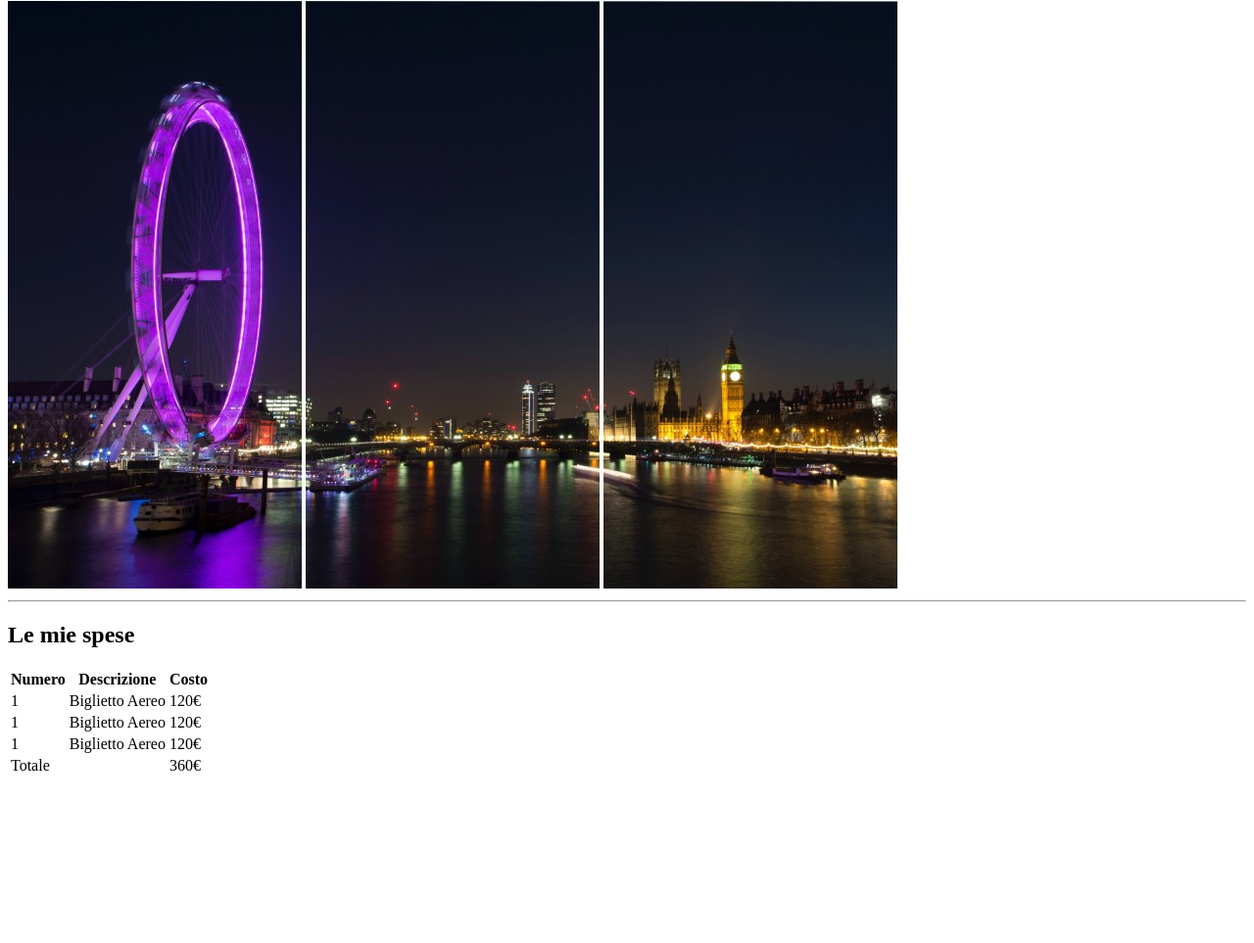
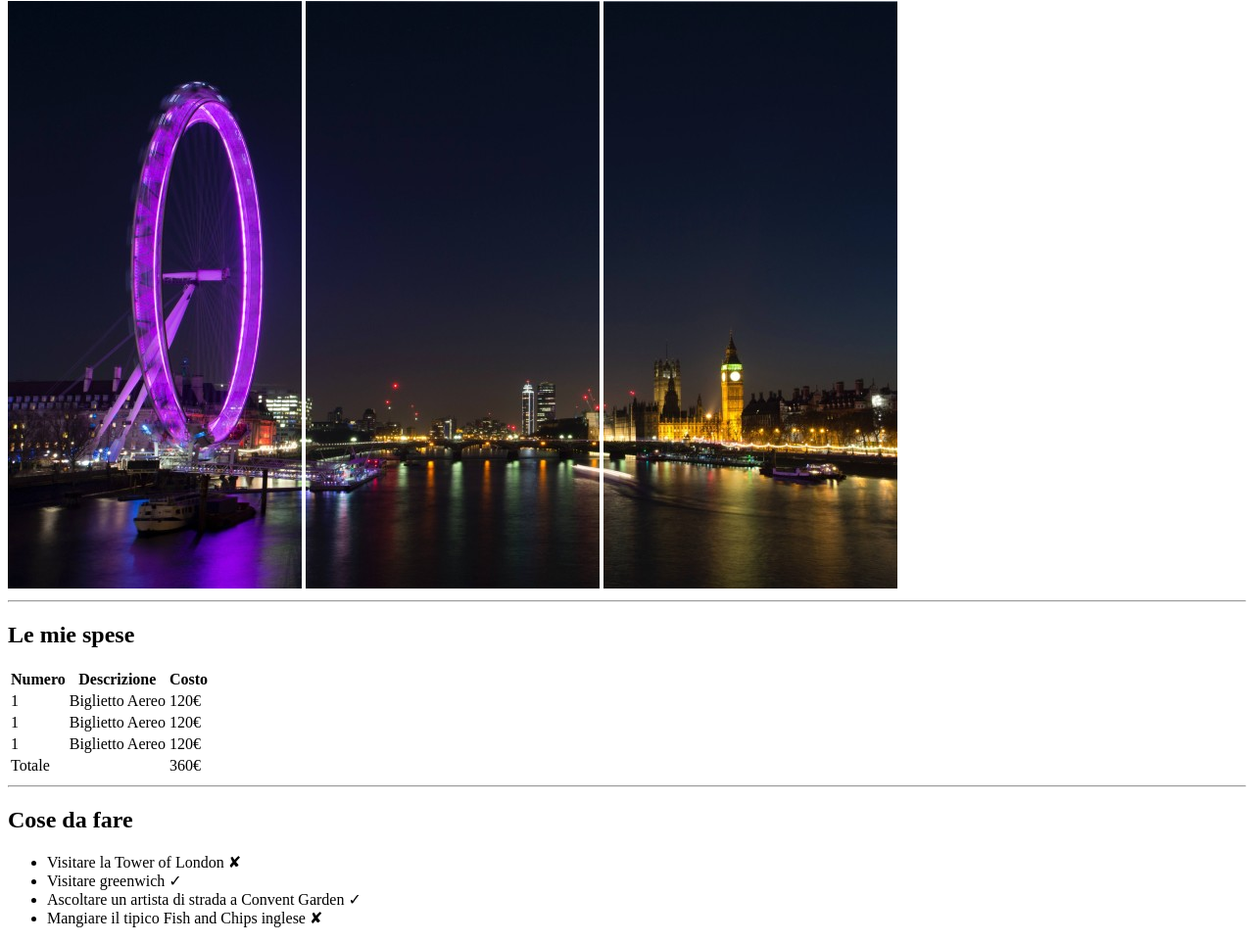
Before and after one commit to xGIANOx/html-london-trip, a plain HTML site: page index.html in a window 1280 px wide. Shown: the part 79-1042 px from the top of the page at 98% size. Before the commit the page ends 881 px from the top, so only its background shows below. Drawn offline with Linux system fonts and the light colour scheme.

Commit message:
[add] to do section

```diff
--- a/index.html
+++ b/index.html
@@ -19,8 +19,8 @@
 
     <hr>
 
-    <!--inizio sezione spese-->
 
+    <!-- expenses section -->
     <section>
 
         <h2>Le mie spese</h2>
@@ -76,5 +76,25 @@
 
 
     </section>
+    <!-- /expenses section -->
+
+    <hr>
+
+    <!-- to do section -->
+    <section>
+
+        <h2>Cose da fare</h2>
+        <!-- list -->
+        <ul>
+            <li>Visitare la Tower of London &#10008</li>
+            <li>Visitare greenwich &#10003</li>
+            <li>Ascoltare un artista di strada a Convent Garden &#10003</li>
+            <li>Mangiare il tipico Fish and Chips inglese &#10008</li>
+        </ul>
+        <!-- /list -->
+
+    </section>
+    <!-- /to do section -->
+
 </body>
 </html>
```
